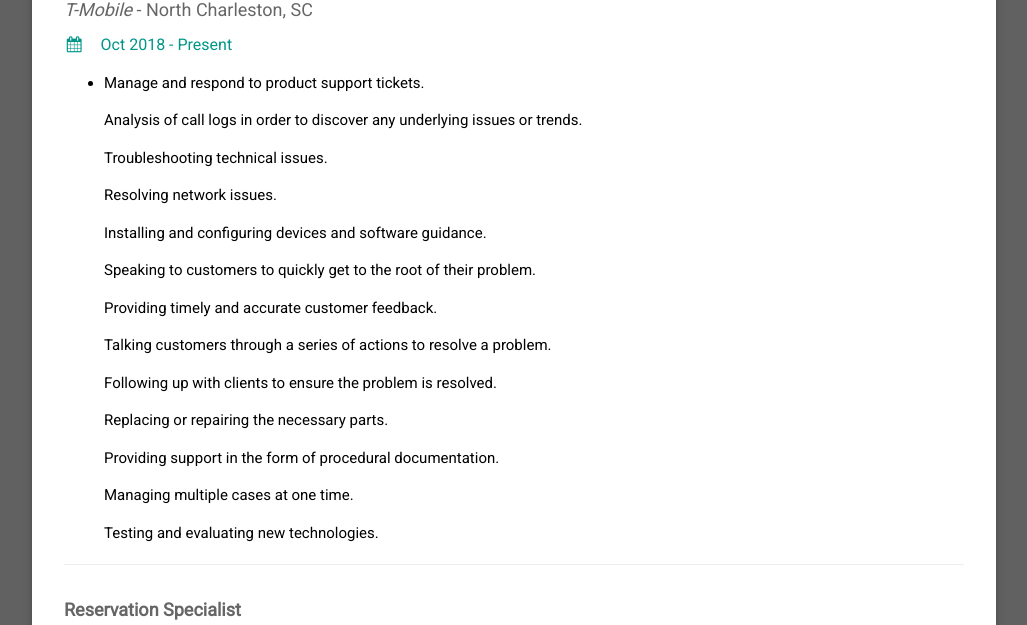
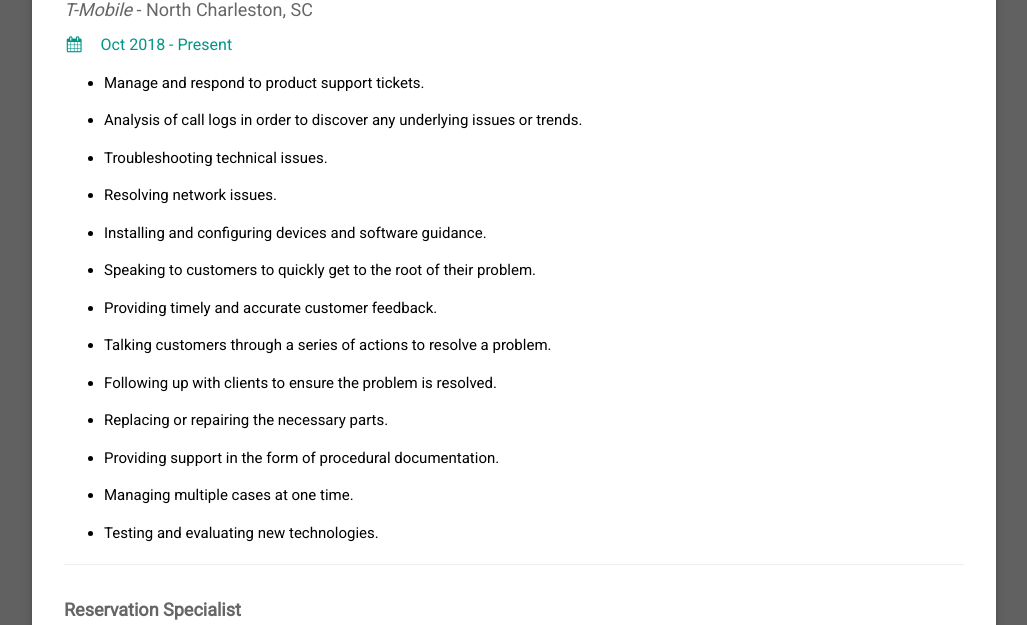
Before and after one commit to 20tibbygt06/20tibbygt06.github.io, a Jekyll site: the page built from index.html, in a window 1280 px wide. Shown: the part 2085-2710 px from the top of the page, without its empty margins (126-1153 px from the left). Built offline with Jekyll 4.4.1, drawn with Linux system fonts in a browser that asks for light colours; nearby versions of some CDN libraries.

Commit message:
Update index.html

```diff
--- a/index.html
+++ b/index.html
@@ -114,39 +114,63 @@ layout: default
              <p>
               Manage and respond to product support tickets.<br>
              </p>
+          </li>
+          <li>
              <p>
               Analysis of call logs in order to discover any underlying issues or trends.<br>
              </p>
+          </li>
+          <li>
              <p>
               Troubleshooting technical issues.<br>
              </p>
+          </li>
+          <li>
              <p>
               Resolving network issues.<br>
              </p>
+          </li>
+          <li>
              <p>
               Installing and configuring devices and software guidance.<br>
              </p>
+          </li>
+          <li>
              <p>
               Speaking to customers to quickly get to the root of their problem.<br>
              </p>
+          </li>
+          <li>
              <p>
               Providing timely and accurate customer feedback.<br>
              </p>
+          </li>
+          <li>
              <p>
               Talking customers through a series of actions to resolve a problem.<br>
              </p>
+          </li>
+          <li>
              <p>
               Following up with clients to ensure the problem is resolved.<br>
              </p>
+          </li>
+          <li>
              <p>
               Replacing or repairing the necessary parts.<br>
              </p>
+          </li>
+          <li>
              <p>
               Providing support in the form of procedural documentation.<br>
              </p>
+          </li>
+          <li>
              <p>
               Managing multiple cases at one time.<br>
              </p>
+          </li>
+          <li>
              <p>
               Testing and evaluating new technologies.</p>
              </p>
```
Lines whose indentation alone changed are shown as unchanged.
